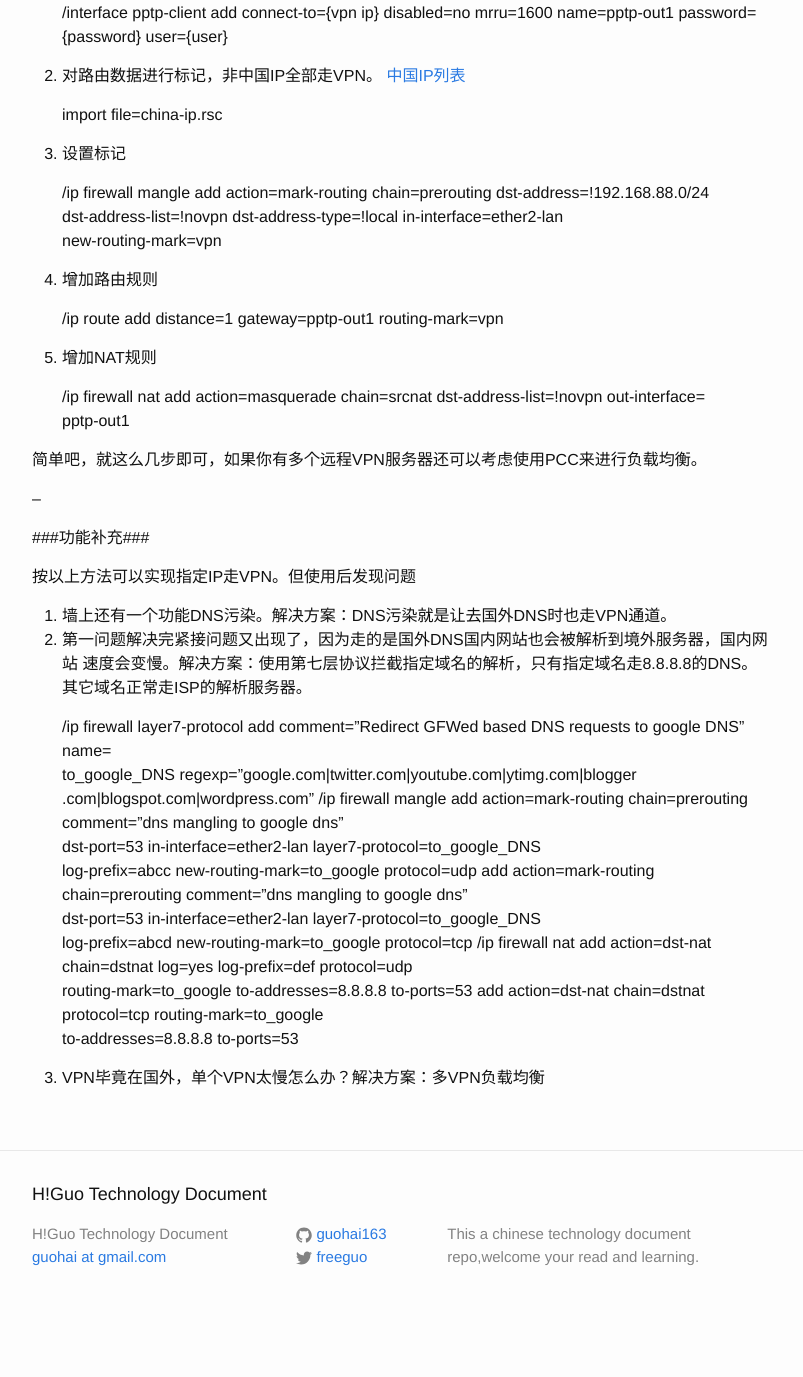
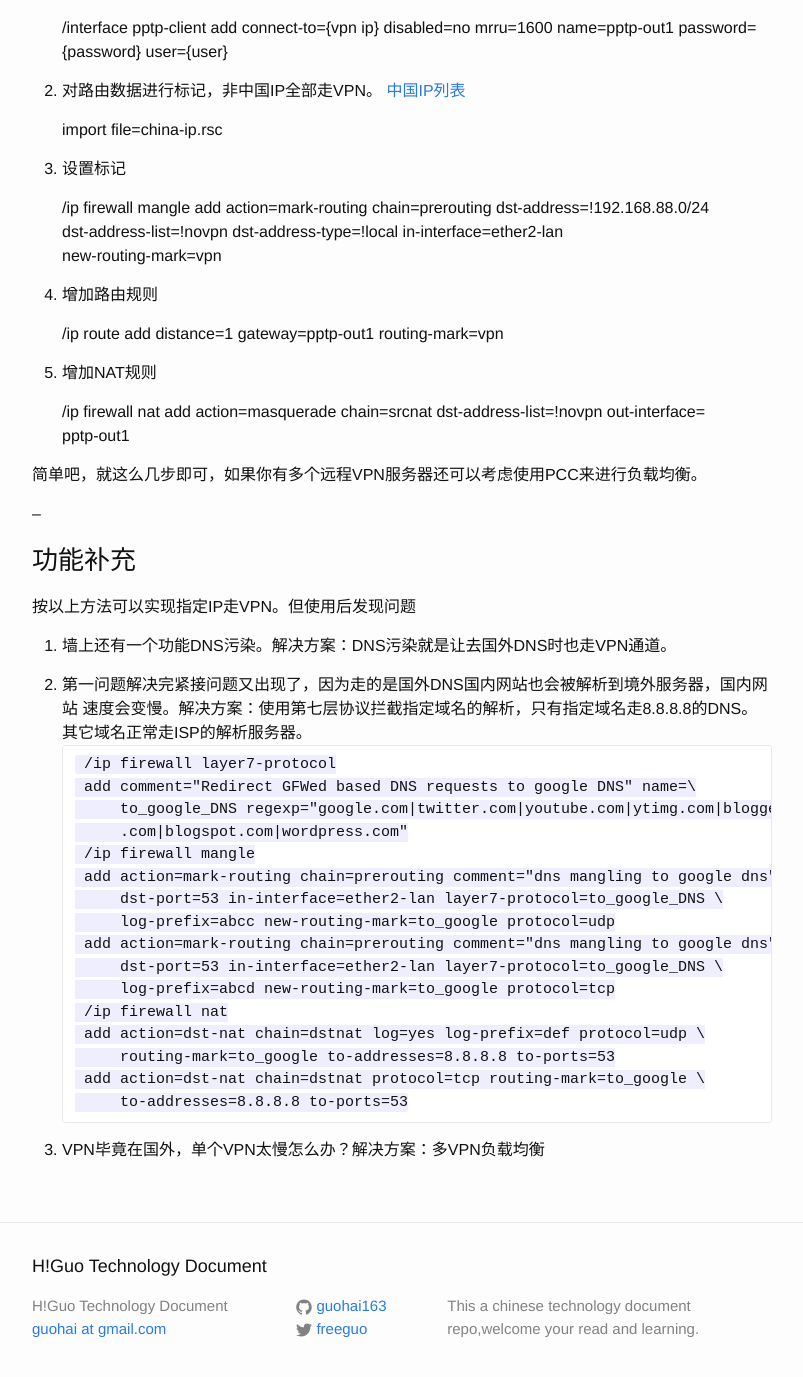
Before and after one commit to guohai163/guohai163.github.io, a Jekyll site: the page built from _posts/2015-2-19-setup-ros-use-vpn-to-google.md, in a window 1280 px wide and 1400 px high, scrolled down 382 px. Shown: the top 1377 px of the window, without its empty margins (238-1041 px from the left). Built offline with Jekyll 4.4.1, drawn with Linux system fonts in a browser that asks for light colours; before the commit the page ends 1710 px from its top, so only the background shows below that.

````diff
--- a/_posts/2015-2-19-setup-ros-use-vpn-to-google.md
+++ b/_posts/2015-2-19-setup-ros-use-vpn-to-google.md
@@ -6,7 +6,7 @@ categories: setup ros use vpn to google
 ---
 墙真的越来越高了,之前跳墙一直在各自设备上使用VPN,但很麻烦 特别是有一些对PPTP或L2TP协议支持不好的设备.一直想全局跳墙,买了个routerboard.实现了全局跳墙。
 
-###科学上网方法###
+### 科学上网方法
 
 1. 创建PPTP连接
 
@@ -41,13 +41,14 @@ categories: setup ros use vpn to google
 
 --
 
-###功能补充###
+### 功能补充
 
 按以上方法可以实现指定IP走VPN。但使用后发现问题
 
 1. 墙上还有一个功能DNS污染。解决方案：DNS污染就是让去国外DNS时也走VPN通道。
+
 2. 第一问题解决完紧接问题又出现了，因为走的是国外DNS国内网站也会被解析到境外服务器，国内网站 速度会变慢。解决方案：使用第七层协议拦截指定域名的解析，只有指定域名走8.8.8.8的DNS。其它域名正常走ISP的解析服务器。
-
+```
 	/ip firewall layer7-protocol
 	add comment="Redirect GFWed based DNS requests to google DNS" name=\
 	    to_google_DNS regexp="google.com|twitter.com|youtube.com|ytimg.com|blogger\
@@ -64,4 +65,5 @@ categories: setup ros use vpn to google
 	    routing-mark=to_google to-addresses=8.8.8.8 to-ports=53
 	add action=dst-nat chain=dstnat protocol=tcp routing-mark=to_google \
 	    to-addresses=8.8.8.8 to-ports=53
+```
 3. VPN毕竟在国外，单个VPN太慢怎么办？解决方案：多VPN负载均衡
````
